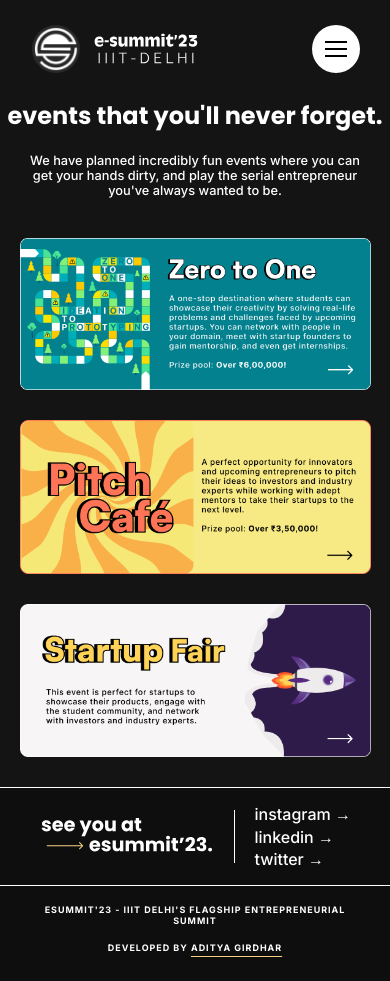
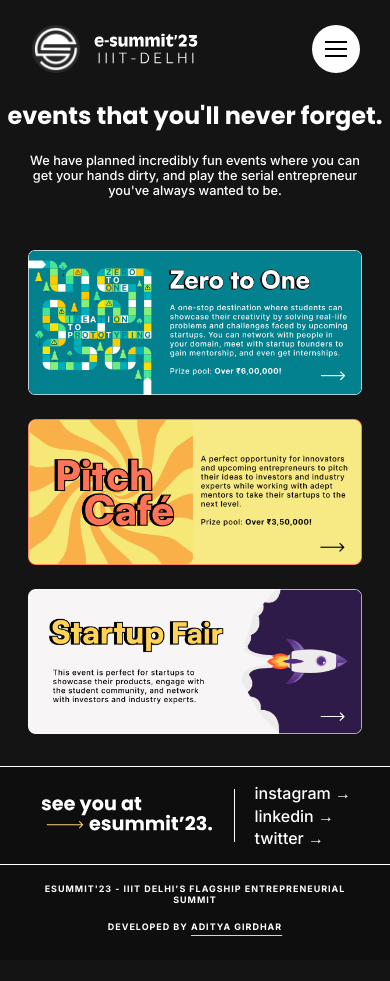
Before and after one commit to SarthakS09/techstars, a React (Create React App) app: page /events in a window 390 px wide. After the commit the page ends 960 px from the top, so only its background shows below. Built offline with nearby package versions, Linux system fonts and the light colour scheme.

Commit message:
added flexbox

```diff
--- a/src/App.css
+++ b/src/App.css
@@ -69,7 +69,7 @@
     backdrop-filter: blur(120px);
 }
 
-@media only screen and (max-width: 767px) {
+@media only screen and (max-width: 768px) {
     h1 {
         font-size: 2.2rem;
     }
--- a/src/Pages/Events.jsx
+++ b/src/Pages/Events.jsx
@@ -10,20 +10,20 @@
   }, [])
   return (
     <>
-      <div className="container">
         <h2 data-aos="fade-up">events that you'll never forget.</h2>
         <p className='center' data-aos="fade-up">We have planned incredibly fun events where you can get your hands dirty, and play the serial entrepreneur you've always wanted to be.</p>
+      <div className="container">
 
         <a href="https://forms.gle/TASM4aCHxcdSSE5RA">
-          <img src={zeroToOne} alt="Zero to One" className="event-banner" />
+          <img src={zeroToOne} alt="Zero to One" className="event-banner-min" />
         </a>
 
         <a href="https://forms.gle/buRwqAWz7uPKswzA7">
-          <img src={pitchCafe} alt="Pitch Cafe" className="event-banner" />
+          <img src={pitchCafe} alt="Pitch Cafe" className="event-banner-min" />
         </a>
 
         <a href="https://forms.gle/spYit3unTSUq2o618">
-          <img src={startupFair} alt="Startup Fair" className="event-banner" />
+          <img src={startupFair} alt="Startup Fair" className="event-banner-min" />
         </a>
 
       </div>
--- a/src/Pages/Home.jsx
+++ b/src/Pages/Home.jsx
@@ -1,5 +1,4 @@
 import React from 'react'
-import Register from '../Components/Register'
 import { useEffect } from 'react'
 import { Link as NavLink } from 'react-router-dom'
 import { Link } from 'react-scroll'
--- a/src/Pages/Speakers.jsx
+++ b/src/Pages/Speakers.jsx
@@ -3,6 +3,7 @@
 import triggeredInsaan from '../Assets/triggered-insaan.png'
 import saptarshi from '../Assets/saptarshi.png'
 import anshMehra from '../Assets/ansh-mehra.png'
+import '../Styles/Speakers.css'
 
 export default function Speakers() {
   useEffect(() => {
@@ -10,18 +11,18 @@
   }, [])
   return (
     <>
-      <div className="container">
         <h2 data-aos="fade-up">remarkable speakers.</h2>
         <p className='center' data-aos="fade-up">What do you get when you take the brighest entrepreneurial minds of the country, put them together at one place and let them talk about their life experiences? That's right, you get IIIT-Delhi's E-Summit'23.</p>
+      <div className="container">
         <a href="https://forms.gle/8YTCMbWMgYoaDRT2A">
-          <img src={triggeredInsaan} alt="Startup Fair" className="event-banner"/>
+          <img src={triggeredInsaan} alt="Startup Fair" className="event-banner-min"/>
         </a>
         <a href="https://forms.gle/3b7tY9Pe4NFgSzoF7">
-        <img src={saptarshi} alt="Saptarshi Prakash" className="event-banner"/>
+        <img src={saptarshi} alt="Saptarshi Prakash" className="event-banner-min"/>
       </a>
 
       <a href="https://forms.gle/ymQvC4XFwcTjTQCRA">
-        <img src={anshMehra} alt="Ansh Mehra" className="event-banner"/>
+        <img src={anshMehra} alt="Ansh Mehra" className="event-banner-min"/>
       </a>
       </div>
     </>
--- a/src/Styles/Footer.css
+++ b/src/Styles/Footer.css
@@ -79,7 +79,7 @@
 }
 
 
-@media only screen and (max-width: 767px) {
+@media only screen and (max-width: 768px) {
     .ftr-section {
         height: 25vw;
     }
--- a/src/Styles/Home.css
+++ b/src/Styles/Home.css
@@ -144,6 +144,18 @@
     font-weight: 500;
     font-size: 1.4rem;
 }
+
+/* .speakers {
+    margin: auto;
+    max-width: 1600px;
+    border: 1px solid red;
+    display: flex;
+}
+
+.speakers img {
+    display: inline;
+} */
+
 /* svg {
     position: relative;
     top: -2px;
@@ -233,53 +245,11 @@
     filter: brightness(80%);
 }
 
-
-/* Speakers section */
-
-.speakers-card {
-    width: 75%;
-    max-width: 1050px;
-    margin: 50px auto;
-    background: #000000;
-    border-radius: 30px;
-    padding: 20px;
-    margin-bottom: 100px;
-    padding-bottom: 0;
-    text-align: center;
-}
-
-.speakers-card h2 {
-    color: #F9D182;
-    margin-bottom: 0px;
-}
-
-.speakers-card h3 {
-    width: 250px;
-    height: 48px;
-    border: 4px #FFFFFF solid;
-    margin: 40px auto;
-    border-radius: 20px;
-    background: #F9D182;
-    line-height: 240%;
-    text-align: center;
-    transition: 0.1s;
-    /* cursor: pointer; */
-}
-
-.speakers-card h3:hover {
-    background: #0E0E0E;
-}
-
-.speakers-card img {
-    width: 98%;
-    margin-top: 20px;
-}
-
 .sample-collabs {
     display: block;
     margin: auto;
     width: 90%;
-    max-width: 500px;
+    max-width: 675px;
     margin-bottom: 120px;
 }
 
@@ -289,7 +259,7 @@
     }
 } */
 
-@media only screen and (max-width: 767px) {
+@media only screen and (max-width: 768px) {
     .landing-text {
         width: 70%;
         transform: translateX(-4%);
--- a/src/Styles/Navbar.css
+++ b/src/Styles/Navbar.css
@@ -110,7 +110,7 @@
     color: #0E0E0E;
 }
 
-@media only screen and (max-width: 767px) {
+@media only screen and (max-width: 768px) {
     .nav {
         width: calc(100vw - 60px);
         margin: 10px 60px;
--- a/src/Styles/Register.css
+++ /dev/null
@@ -1,5 +0,0 @@
-.container {
-    width: 90%;
-    margin: auto;
-    max-width: 800px;
-}
--- /dev/null
+++ b/src/Styles/Speakers.css
@@ -0,0 +1,37 @@
+.container {
+    width: 90%;
+    margin: auto;
+    display: flex;
+    flex-wrap: wrap;
+    justify-content: center;
+    margin-bottom: 40px;
+}
+
+img.event-banner-min {
+    display: block;
+    width: 100%;
+    max-width: 550px;
+    margin: 20px auto;
+    transition: 0.2s;
+    padding: 0px 20px;
+}
+
+img.event-banner-min:hover {
+    transform: translateY(-10px);
+    filter: brightness(80%);
+}
+
+@media only screen and (max-width: 768px) {
+    .container {
+        width: 95%;
+        margin-bottom: 20px;
+    }
+
+    img.event-banner-min {
+        width: 90%;
+        margin: 12px auto;
+        transition: 0.2s;
+        padding: 0px 20px;
+        padding: 0;
+    }
+}
```
Also changed, not shown: src/Assets/sample-collabs.png.
